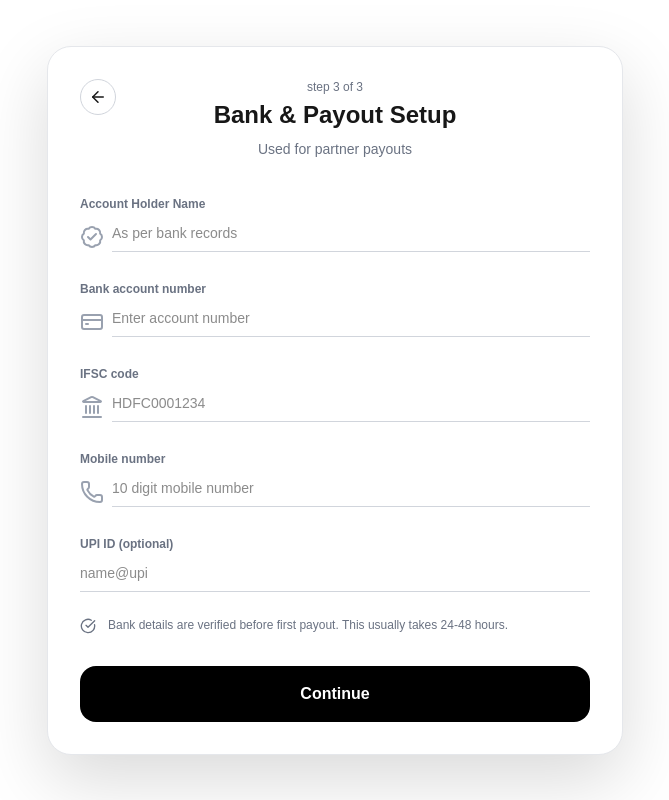
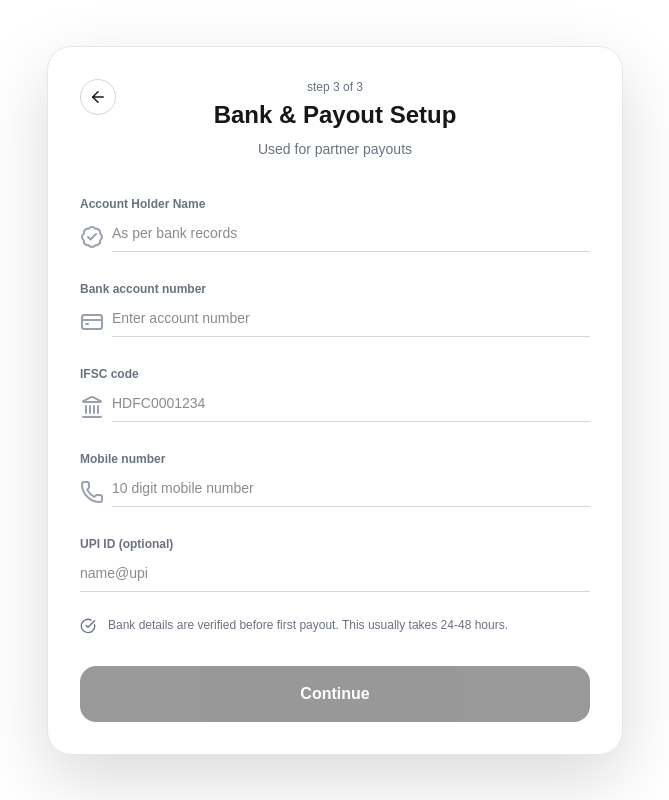
Before and after one commit to kartik-ingle/ridex, a Next.js app: page /partner/onboarding/bank in a window 1280 px wide. Shown: the whole page, without its empty margins (305-974 px from the left). Built offline with nearby package versions, Linux system fonts and the light colour scheme; no server answers.

Commit message:
bank onboarding page enhanced

```diff
--- a/src/app/partner/onboarding/bank/page.tsx
+++ b/src/app/partner/onboarding/bank/page.tsx
@@ -4,6 +4,8 @@ import {motion} from "motion/react"
 import { ArrowLeft, BadgeCheck, CheckCircle, CircleDashed, CreditCard, Landmark, Phone } from 'lucide-react'
 import { useRouter } from 'next/navigation'
 import axios from 'axios'
+
+const IFSC_REGEX = /^[A-Z]{4}0[A-Z0-9]{6}$/
 
 function page() {
     const router = useRouter()
@@ -17,13 +19,21 @@ function page() {
     const [loading, setLoading] = useState(false)
     const [error, setError] = useState("")
 
+    const sanitizedIfsc = ifsc.trim().toUpperCase()
+    const isNameValid = accountHolder.trim().length >= 3
+    const isAccountValid = accountNumber.trim().length >= 9
+    const isIfscValid = IFSC_REGEX.test(sanitizedIfsc)
+    const isMobileValid = mobileNumber.trim().length === 10
+
+    const canSubmit = isNameValid && isAccountValid && isIfscValid && isMobileValid
+
     const handleBank = async () => {
         setLoading(true)
         setError("")
 
         try {
             const {data} = await axios.post("/api/partner/onboarding/bank", {
-                accountHolder, accountNumber, ifsc, upi, mobileNumber
+                accountHolder, accountNumber, ifsc: sanitizedIfsc, upi, mobileNumber
             })
             console.log(data)
             setLoading(false)
@@ -70,8 +80,10 @@ function page() {
                         <div className='text-gray-400'>
                             <BadgeCheck />
                         </div>
-                        <input type="text" id='ahn' placeholder='As per bank records' value={accountHolder} onChange={(e) => setAccountHolder(e.target.value)} className='flex-1 border-b pb-2 text-sm focus:outline-none border-gray-300 focus:border-black'/>
+                        <input type="text" id='ahn' placeholder='As per bank records' value={accountHolder} onChange={(e) => setAccountHolder(e.target.value)} className={`flex-1 border-b pb-2 text-sm focus:outline-none ${isNameValid || accountHolder.length <= 0 ? "border-gray-300 focus:border-black" : "border-red-400 focus:border-red-500"}`}/>
                     </div>
+
+                    {!isNameValid && accountHolder.length > 0 && <p className='mt-1 text-xs text-red-500'>Minimum 3 characters required</p>}
                 </div>
 
                 <div>
@@ -80,8 +92,10 @@ function page() {
                         <div className='text-gray-400'>
                             <CreditCard />
                         </div>
-                        <input type="text" id='ban' placeholder='Enter account number' value={accountNumber} onChange={(e) => setAccountNumber(e.target.value)} className='flex-1 border-b pb-2 text-sm focus:outline-none border-gray-300 focus:border-black'/>
+                        <input type="text" id='ban' placeholder='Enter account number' value={accountNumber} onChange={(e) => setAccountNumber(e.target.value)} className={`flex-1 border-b pb-2 text-sm focus:outline-none ${isAccountValid || accountNumber.length <= 0 ? "border-gray-300 focus:border-black" : "border-red-400 focus:border-red-500"}`}/>
                     </div>
+
+                    {!isAccountValid && accountNumber.length > 0 && <p className='mt-1 text-xs text-red-500'>Minimum 9 characters required</p>}
                 </div>
 
                 <div>
@@ -90,8 +104,10 @@ function page() {
                         <div className='text-gray-400'>
                             <Landmark />
                         </div>
-                        <input type="text" id='ifsc' placeholder='HDFC0001234' value={ifsc} onChange={(e) => setIfsc(e.target.value)} className='flex-1 border-b pb-2 text-sm focus:outline-none border-gray-300 focus:border-black'/>
+                        <input type="text" id='ifsc' placeholder='HDFC0001234' value={ifsc} onChange={(e) => setIfsc(e.target.value.toUpperCase())} className={`flex-1 border-b pb-2 text-sm focus:outline-none ${isIfscValid || ifsc.length <= 0 ? "border-gray-300 focus:border-black" : "border-red-400 focus:border-red-500"}`}/>
                     </div>
+
+                    {!isIfscValid && ifsc.length > 0 && <p className='mt-1 text-xs text-red-500'>Invalid IFSC code</p>}
                 </div>
 
                 <div>
@@ -100,8 +116,11 @@ function page() {
                         <div className='text-gray-400'>
                             <Phone />
                         </div>
-                        <input type="tel" id='mob' placeholder='10 digit mobile number' value={mobileNumber} onChange={(e) => setMobileNumber(e.target.value)} className='flex-1 border-b pb-2 text-sm focus:outline-none border-gray-300 focus:border-black'/>
+                        <input type="tel" id='mob' placeholder='10 digit mobile number' value={mobileNumber} onChange={(e) => setMobileNumber(e.target.value)} className={`flex-1 border-b pb-2 text-sm focus:outline-none ${isMobileValid || mobileNumber.length <= 0 ? "border-gray-300 focus:border-black" : "border-red-400 focus:border-red-500"}`}/>
                     </div>
+
+                    {!isMobileValid && mobileNumber.length > 0 && <p className='mt-1 text-xs text-red-500'>Enter a valid 10-digit mobile number</p>}
+
                 </div>
 
                 <div>
@@ -123,7 +142,7 @@ function page() {
                 whileHover={{scale: 1.02}}
                 whileTap={{scale: 0.97}}
                 onClick={handleBank}
-                disabled={loading}
+                disabled={!canSubmit || loading}
                 className='mt-8 w-full h-14 rounded-2xl bg-black text-white font-semibold disabled:opacity-40 transition cursor-pointer flex items-center justify-center'
             >
                 {loading? <CircleDashed className='text-white animate-spin' /> : "Continue"}
```
